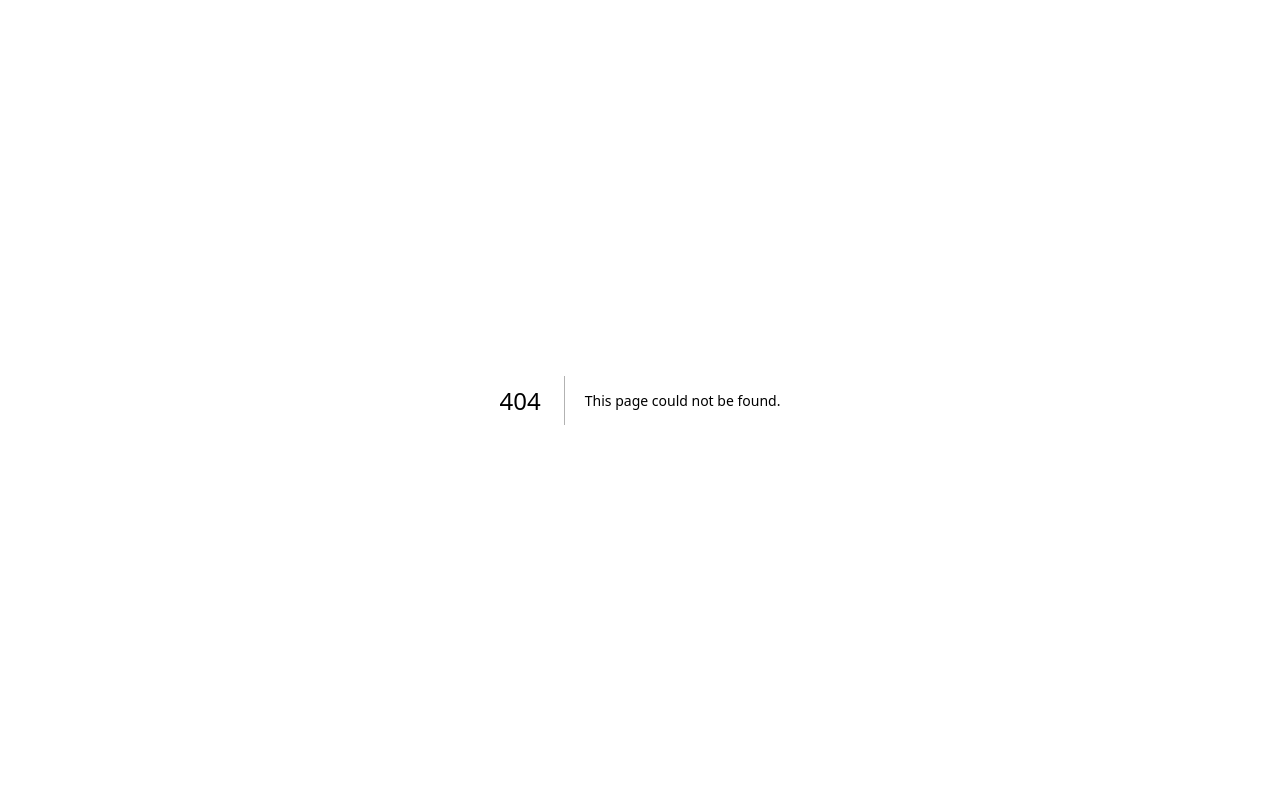
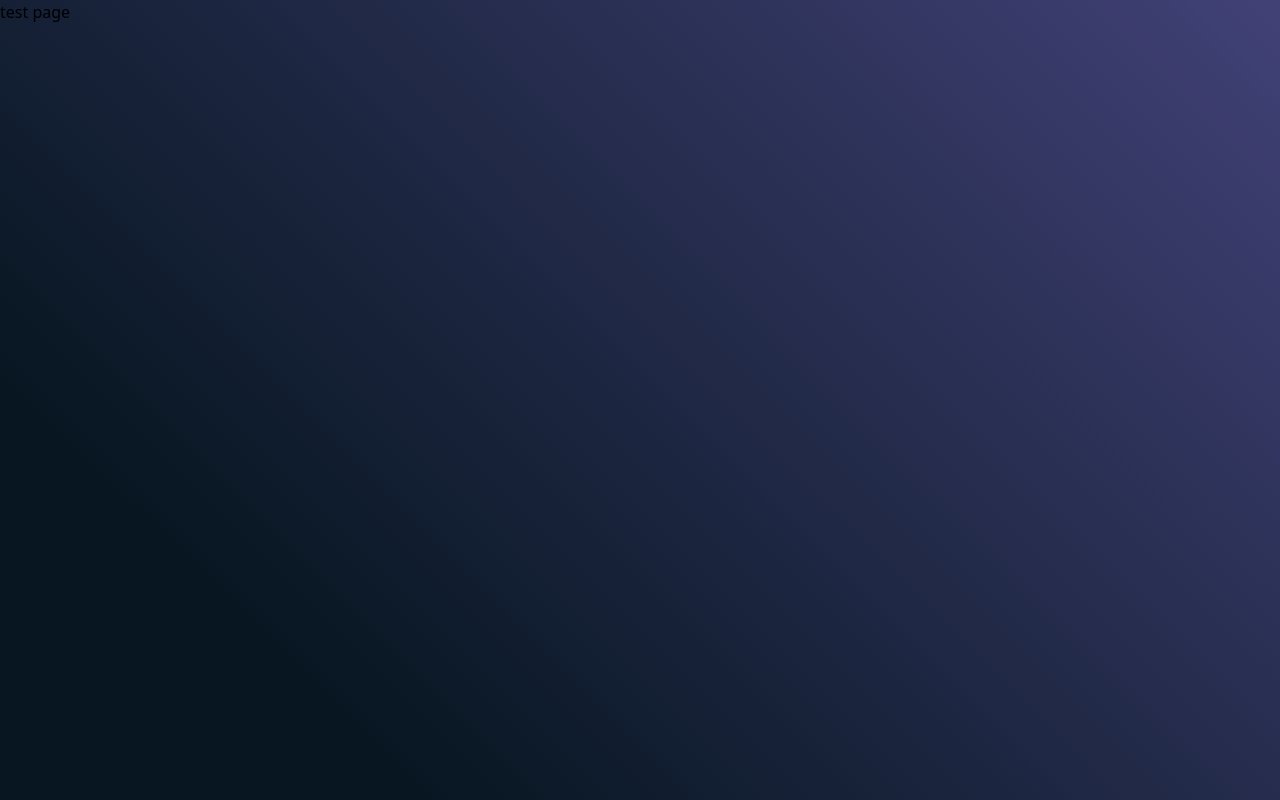
Before and after one commit to jakubgornik/machines-manager, a Next.js app: page /test in a window 1280 px wide. Before the commit this address had no page. Built offline with nearby package versions, Linux system fonts and the light colour scheme.

Commit message:
sign in page changes

```diff
--- a/app/components/Container.tsx
+++ b/app/components/Container.tsx
@@ -6,7 +6,7 @@ interface Props {
 
 const Container = ({ children }: Props) => {
   return (
-    <div className="px-[2rem] md:px-[7rem] lg:mx-[10rem]">
+    <div className="px-[2rem] sm:px-[4rem] md:px-[6rem] lg:mx-[10rem]">
       <div className="mx-auto max-w-[1440px]">{children}</div>
     </div>
   );
--- a/app/styles/globals.css
+++ b/app/styles/globals.css
@@ -14,3 +14,8 @@ body {
   background: var(--gradient);
   min-height: 100vh;
 }
+
+.float-label-input:focus-within label,
+.float-label-input input:not(:placeholder-shown) + label {
+  transform: translateY(-2.2rem) translateX(-1rem);
+}
--- /dev/null
+++ b/app/test/page.tsx
@@ -0,0 +1,7 @@
+import React from "react";
+
+const page = () => {
+  return <div>test page</div>;
+};
+
+export default page;
--- /dev/null
+++ b/app/utilities/validationSchemas.ts
@@ -0,0 +1,10 @@
+import * as Yup from "yup";
+
+export const validationSchema = Yup.object().shape({
+  email: Yup.string()
+    .email("Invalid email address")
+    .required("Email is required"),
+  password: Yup.string()
+    .matches(/^\d{3}$/, "Enter 3 digit number")
+    .required("Password number is required"),
+});
```
Also changed, not shown: public/img/signImg.jpg (added).
